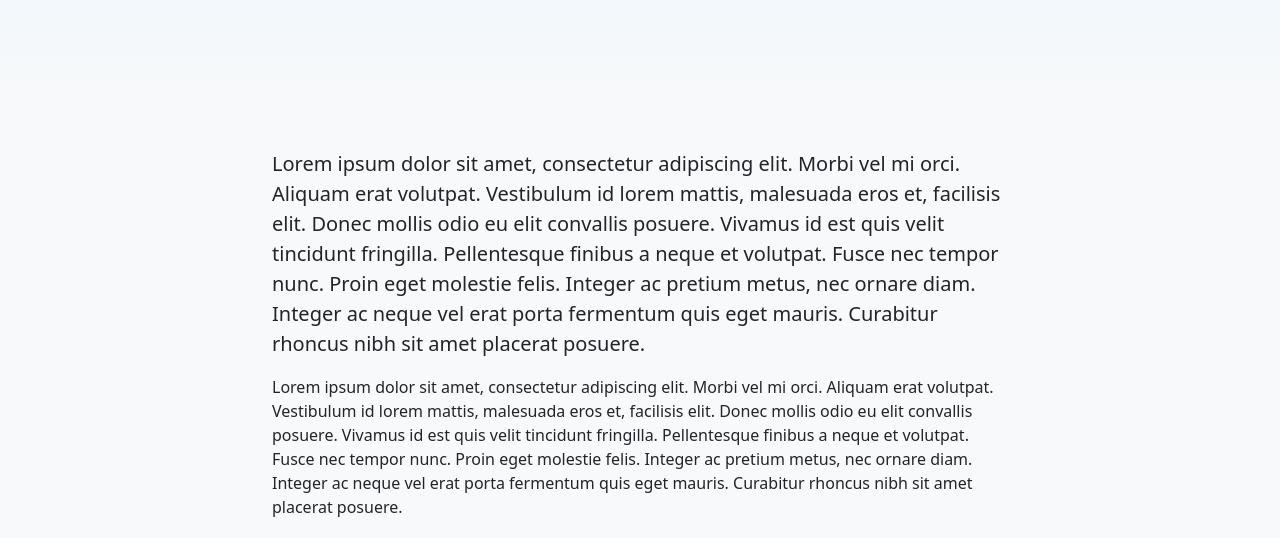
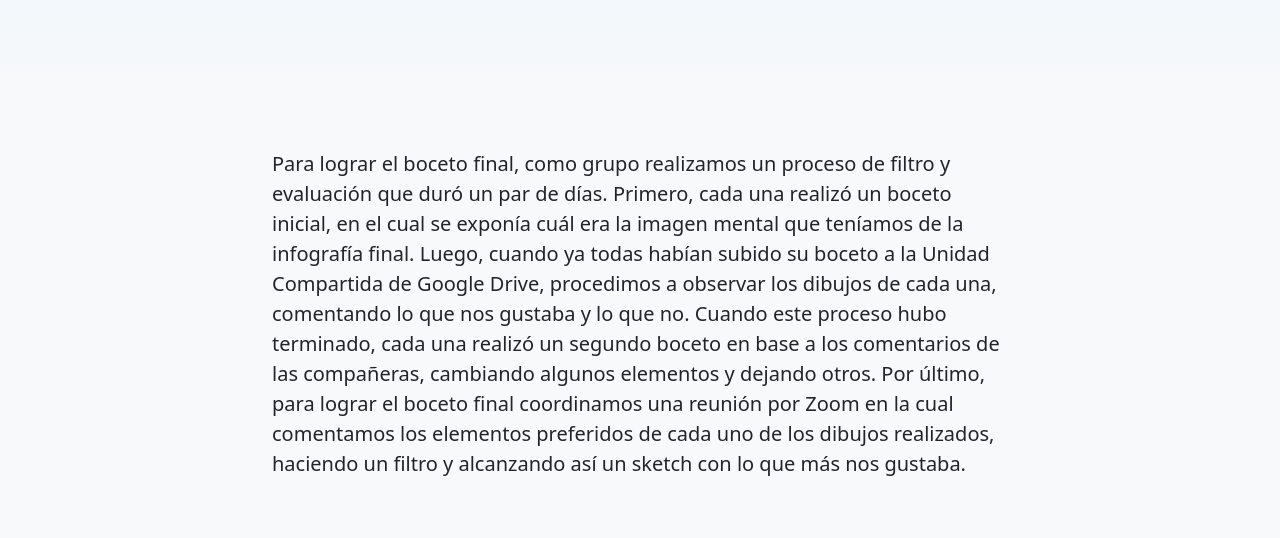
Before and after one commit to Salamanqueja-del-Norte-Chico/infodigital-13, a plain HTML site: page index.html in a window 1280 px wide. Shown: the part 262-800 px from the top of the page. Drawn offline with nearby package versions, Linux system fonts and the light colour scheme.

Commit message:
Update index.html

```diff
--- a/index.html
+++ b/index.html
@@ -32,14 +32,10 @@
             <div class="row">
                 <div class="col-sm-10 col-md-8 mx-auto">
                     <p class="lead">
-                        Lorem ipsum dolor sit amet, consectetur adipiscing elit. Morbi vel mi orci. Aliquam erat volutpat. Vestibulum id lorem mattis, malesuada eros et, facilisis elit. Donec mollis odio eu elit convallis posuere. Vivamus
-                        id est quis velit tincidunt fringilla. Pellentesque finibus a neque et volutpat. Fusce nec tempor nunc. Proin eget molestie felis. Integer ac pretium metus, nec ornare diam. Integer ac neque vel erat porta fermentum
-                        quis eget mauris. Curabitur rhoncus nibh sit amet placerat posuere.
+                       Para lograr el boceto final, como grupo realizamos un proceso de filtro y evaluación que duró un par de días. Primero, cada una realizó un boceto inicial, en el cual se exponía cuál era la imagen mental que teníamos de la infografía final. Luego, cuando ya todas habían subido su boceto a la Unidad Compartida de Google Drive, procedimos a observar los dibujos de cada una, comentando lo que nos gustaba y lo que no. Cuando este proceso hubo terminado, cada una realizó un segundo boceto en base a los comentarios de las compañeras, cambiando algunos elementos y dejando otros. Por último, para lograr el boceto final coordinamos una reunión por Zoom en la cual comentamos los elementos preferidos de cada uno de los dibujos realizados, haciendo un filtro y alcanzando así un sketch con lo que más nos gustaba.
                     </p>
                     <p>
-                        Lorem ipsum dolor sit amet, consectetur adipiscing elit. Morbi vel mi orci. Aliquam erat volutpat. Vestibulum id lorem mattis, malesuada eros et, facilisis elit. Donec mollis odio eu elit convallis posuere. Vivamus
-                        id est quis velit tincidunt fringilla. Pellentesque finibus a neque et volutpat. Fusce nec tempor nunc. Proin eget molestie felis. Integer ac pretium metus, nec ornare diam. Integer ac neque vel erat porta fermentum
-                        quis eget mauris. Curabitur rhoncus nibh sit amet placerat posuere.
+
                     </p>
                 </div>
             </div>
@@ -150,7 +146,7 @@
                 <div class="col-sm-8 text-center mx-auto">
                     <hr class="short" />
                     <h4>Sketch grupal</h4>
-                    <img class="w-100 my-3 shadow" src="img/sketch-grupal.jpg" />
+                    <img class="w-100 my-3 shadow" src="img/sketch FINAL.png" />
                 </div>
             </div>
         </section>
```
